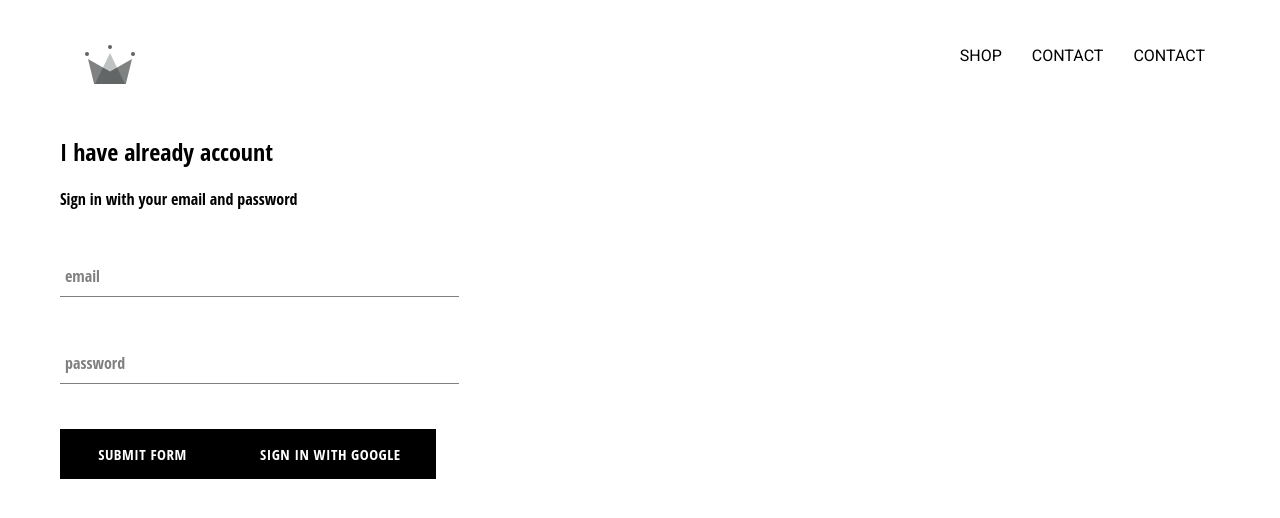
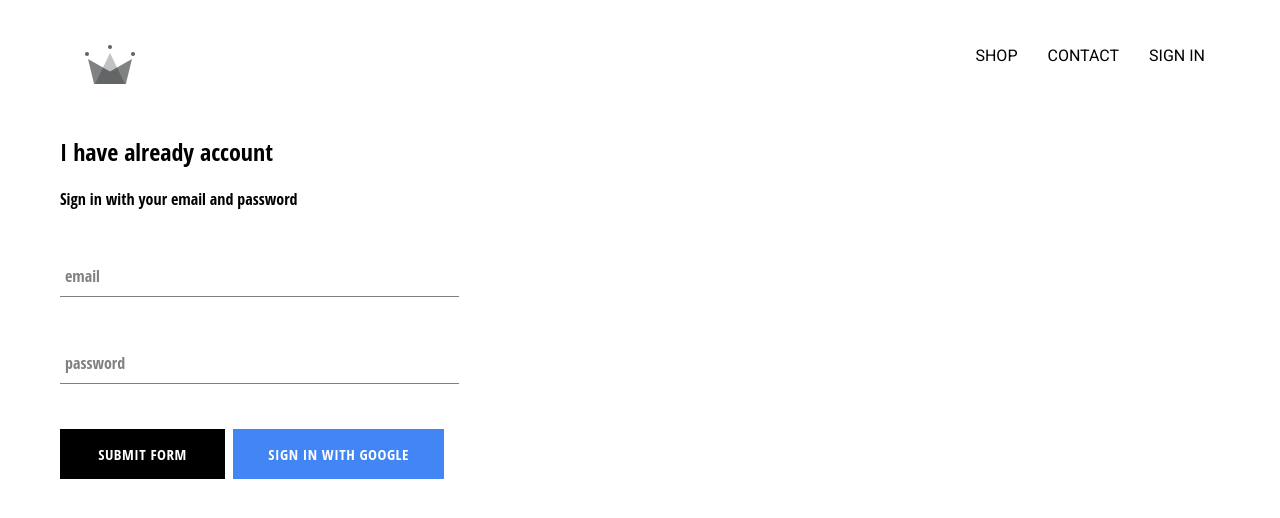
Before and after one commit to tarikgurcan/e-commerce-react, a React (Create React App) app: page /signInSignUp in a window 1280 px wide. Shown: the top 518 px of the page. Built offline with nearby package versions, Linux system fonts and the light colour scheme; no server answers.

Commit message:
Header SignIn

```diff
--- a/src/App.js
+++ b/src/App.js
@@ -1,21 +1,45 @@
-import HomePage from "./pages/HomePage/homepage.component.jsx"
-import "./App.css"
-import {Switch,Route} from "react-router-dom"
+import HomePage from "./pages/HomePage/homepage.component.jsx";
+import "./App.css";
+import { Switch, Route } from "react-router-dom";
 import ShopPage from "./pages/ShopPage/shoppage.component.jsx";
 import Header from "./components/header/header.component.jsx";
 import SignInSignUp from "./pages/SignInSignUp/SignInSignUp.component.jsx";
+import { auth } from "./firebase/firebase.utils.js";
+import React from "react"
 
-function App() {
+class App extends React.Component {
+  constructor(props){
+    super(props);
+    this.state={
+      currentUser:null
+    }
+  }
+
+  unsubscribeFromAuth=null;
+
+  componentDidMount(){
+    this.unsubscribeFromAuth=auth.onAuthStateChanged((user)=>{
+      this.setState({currentUser:user})
+    })
+  }
+
+  componentWillUnmount(){
+    this.unsubscribeFromAuth();
+  }
+
+
+  render() {
     return (
       <div>
-      <Header/>
+        <Header currentUser={this.state.currentUser} />
         <Switch>
-      <Route exact path="/" component={HomePage}/>
-      <Route exact path="/shop" component={ShopPage}/>
-      <Route exact path="/signInSignUp" component={SignInSignUp}/>
+          <Route exact path="/" component={HomePage} />
+          <Route exact path="/shop" component={ShopPage} />
+          <Route exact path="/signInSignUp" component={SignInSignUp} />
         </Switch>
       </div>
     );
   }
+}
 
 export default App;
--- a/src/components/SignIn/SignIn.component.jsx
+++ b/src/components/SignIn/SignIn.component.jsx
@@ -27,9 +27,10 @@ export default class SignIn extends Component {
                 <form onSubmit={this.handleSubmit}>
                     <FormInput type="email" name="email" handleChange={this.handleChange} value={this.state.email} required label="email"/>
                     <FormInput type="password" name="password" handleChange={this.handleChange} value={this.state.password} label="password" required/>
+                    <div className="buttons">
                     <CustomButton type="submit">Submit Form</CustomButton>
-                    <CustomButton onClick={signInWithGoogle}>Sign In With Google</CustomButton>
-
+                    <CustomButton onClick={signInWithGoogle} googleSignIn>Sign In With Google</CustomButton>
+                    </div>
                 </form>
             </div>
         )
--- a/src/components/SignIn/SignIn.styles.scss
+++ b/src/components/SignIn/SignIn.styles.scss
@@ -7,3 +7,8 @@
   .title{
       margin:10px 0;
   }
+
+  .buttons {
+    display: flex;
+    justify-content: space-between;
+  }
--- a/src/components/custom-button/custom-button-styles.scss
+++ b/src/components/custom-button/custom-button-styles.scss
@@ -19,4 +19,14 @@
     color: black;
     border: 1px solid black;
   }
+
+  &.google-sign-in {
+    background-color: #4285f4;
+    color: white;
+
+    &:hover {
+      background-color: #357ae8;
+      border: none;
     }
+  }
+}
--- a/src/components/custom-button/custom-button.component.jsx
+++ b/src/components/custom-button/custom-button.component.jsx
@@ -1,8 +1,8 @@
 import React from 'react'
 import "./custom-button-styles.scss"
-const CustomButton = ({children,...otherProps}) => {
+const CustomButton = ({children,googleSignIn,...otherProps}) => {
     return (
-        <button className="custom-button"{...otherProps}>
+        <button className={`${googleSignIn?"google-sign-in ":""}custom-button`}{...otherProps}>
             {children}
         </button>
     )
--- a/src/components/header/header.component.jsx
+++ b/src/components/header/header.component.jsx
@@ -2,8 +2,9 @@ import React from 'react'
 import {ReactComponent as Logo} from "../../assets/crown.svg"
 import {Link} from "react-router-dom"
 import "./header.styles.scss"
+import { auth } from '../../firebase/firebase.utils'
 
-const Header = () => {
+const Header = ({currentUser}) => {
     return (
         <div className="header">
             <Link to="/" className="logo-container">
@@ -16,9 +17,10 @@ const Header = () => {
                 <Link to="/Contact" className="option">
                 CONTACT
                 </Link>
-                <Link to="/Contact" className="option">
-                CONTACT
-                </Link>
+               {currentUser?<div className="option" onClick={()=>auth.signOut()}>SIGN OUT</div>:
+                <Link to="/signInSignUp" className="option">
+                SIGN IN
+                </Link>}
             </div>
 
         </div>
```
Lines whose indentation alone changed are shown as unchanged.
